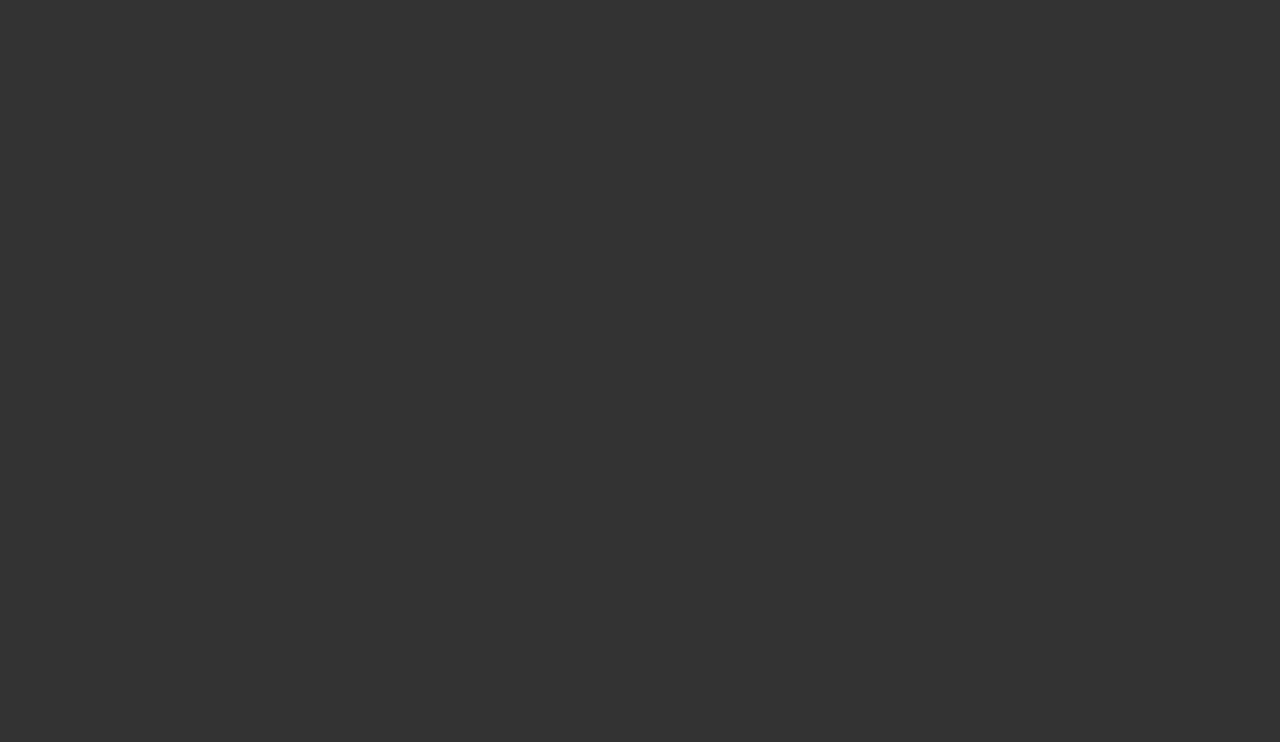
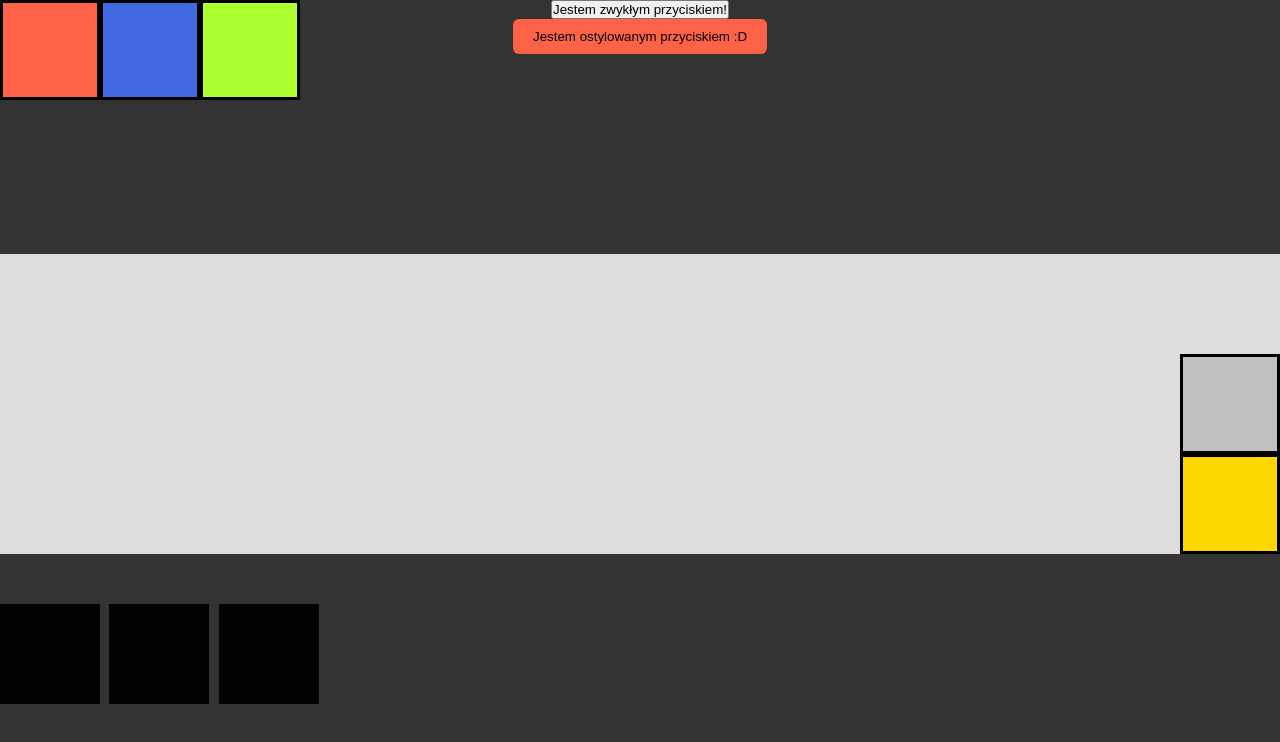
Before and after one commit to marcinweglorz/frontend-practical-exercises, a plain HTML site: page more-basic-css-tasks/index.html in a window 1280 px wide. Drawn offline with Linux system fonts and the light colour scheme.

Commit message:
second basic html css tasks done

```diff
--- a/css/style.css
+++ b/css/style.css
@@ -5,7 +5,7 @@
 }
 
 body {
-	font-family: 'Comfortaa', sans-serif;
+	font-family: 'Montserrat', sans-serif;
 	background-color: #333;
 	font-size: 36px;
 	color: #fff;
--- a/more-basic-css-tasks/css/style.css
+++ b/more-basic-css-tasks/css/style.css
@@ -1,12 +1,95 @@
 * {
     box-sizing: border-box;
+    margin: 0;
     padding: 0;
-    margin: 0;
 }
 
 body {
-	font-family: 'Comfortaa', sans-serif;
+	font-family: 'Montserrat', sans-serif;
 	background-color: #333;
 	font-size: 36px;
 	color: #fff;
 }
+
+.basic-btn {
+	display: block;
+	margin: 0 auto;
+}
+
+.btn {
+	padding: 10px 20px;
+	background-color: tomato;
+	border: none;
+	border-radius: 6px;
+	cursor: pointer;
+	transition: .3s;
+	display: block;
+	margin: 0 auto;
+}
+
+.btn:hover {
+	background-color: gold;
+	box-shadow: 0 0  5px gold;
+}
+
+
+ section {
+    margin-top: 200px;
+    margin-bottom: 50px;
+    height: 300px;
+    background-color: #ddd;
+	position: relative;
+}
+
+div {
+    height: 100px;
+    width: 100px;
+    border: 3px solid black;
+}
+
+.top {
+	position: absolute;
+	top: 0;
+
+}
+
+.right {
+	position: absolute;
+	right: 0;
+
+}
+
+.red {
+    background-color: tomato;
+	left: 0;
+
+}
+
+.blue {
+    background-color: royalblue;
+	left: 100px;
+
+}
+
+.green {
+    background-color: greenyellow;
+	left: 200px;
+
+}
+
+.gold {
+    background-color: gold;
+	bottom: 0;
+
+}
+
+.silver {
+    background-color: silver;
+	bottom: 100px;
+}
+
+.black {
+    background-color: black;
+	display: inline-block;
+
+}
--- a/more-basic-css-tasks/index.html
+++ b/more-basic-css-tasks/index.html
@@ -14,6 +14,26 @@
 
 <body>
 
+    <button class="basic-btn">Jestem zwykłym przyciskiem!</button>
+    <button class="btn">Jestem ostylowanym przyciskiem :D</button>
+
+    <!-- absolute -->
+    <div class="top red"></div>
+    <div class="top blue"></div>
+    <div class="top green"></div>
+
+    <!-- relative + absolute -->
+    <section>
+        <div class="right gold"></div>
+        <div class="right silver"></div>
+    </section>
+
+    <!-- bez position -->
+    <div class="black"></div>
+    <div class="black"></div>
+    <div class="black"></div>
+
+
 </body>
 
 </html>
```
Also changed, not shown: 1 other file.
